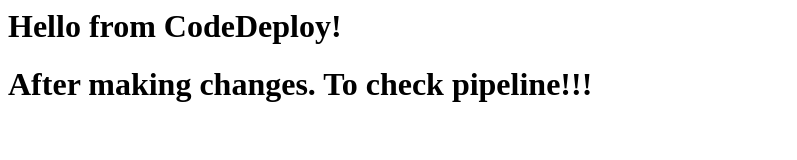
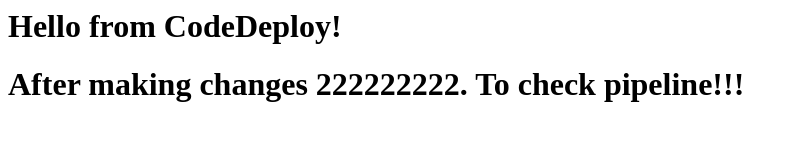
Before and after one commit to sanikathakare72003/exam_cloud, a plain HTML site: page index.html in a window 1280 px wide. Shown: the whole page, without its empty margins (0-797 px from the left). Drawn offline with Linux system fonts and the light colour scheme.

Commit message:
Update index.html

```diff
--- a/index.html
+++ b/index.html
@@ -1,7 +1,7 @@
 <html>
 <head><title>My Sample App</title></head>
 <body><h1>Hello from CodeDeploy!</h1>
-    <h1> After making changes. To check pipeline!!!</h1>
+    <h1> After making changes 222222222. To check pipeline!!!</h1>
 </body>
 
 </html>
```
